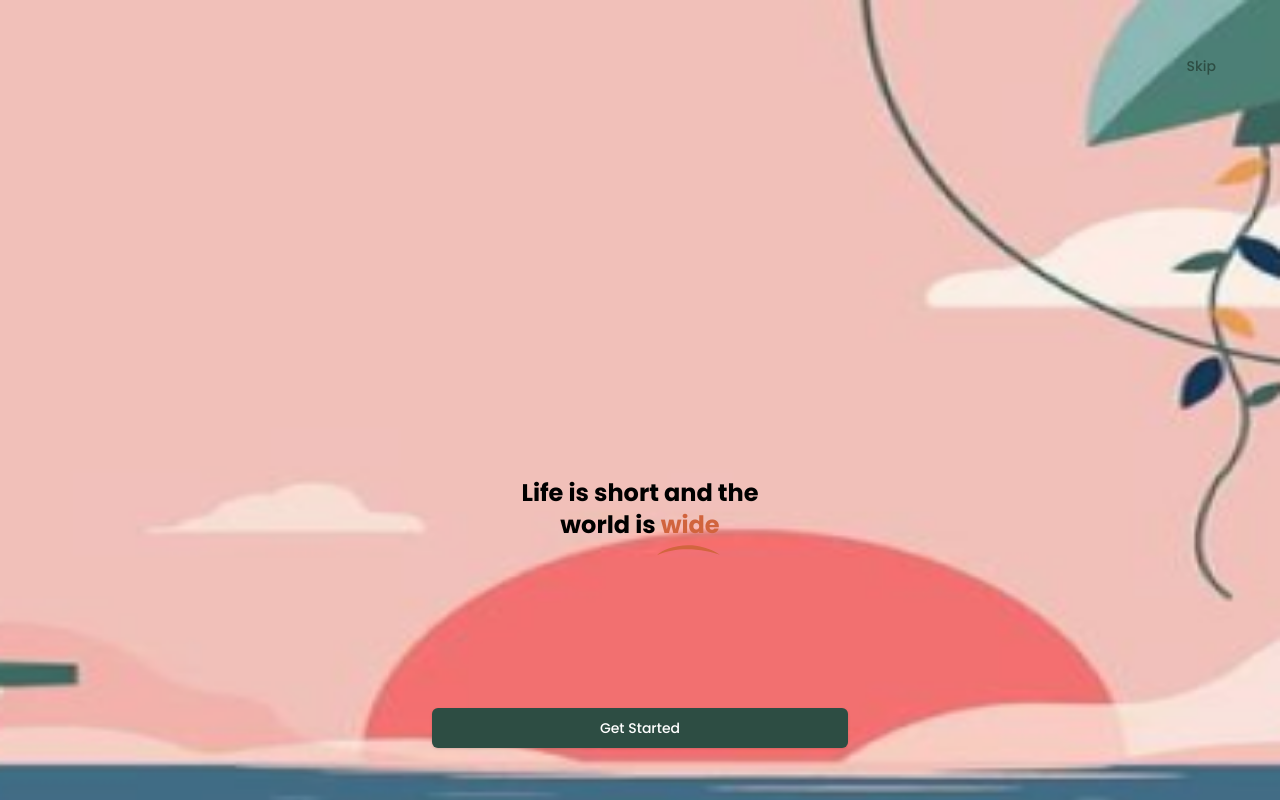
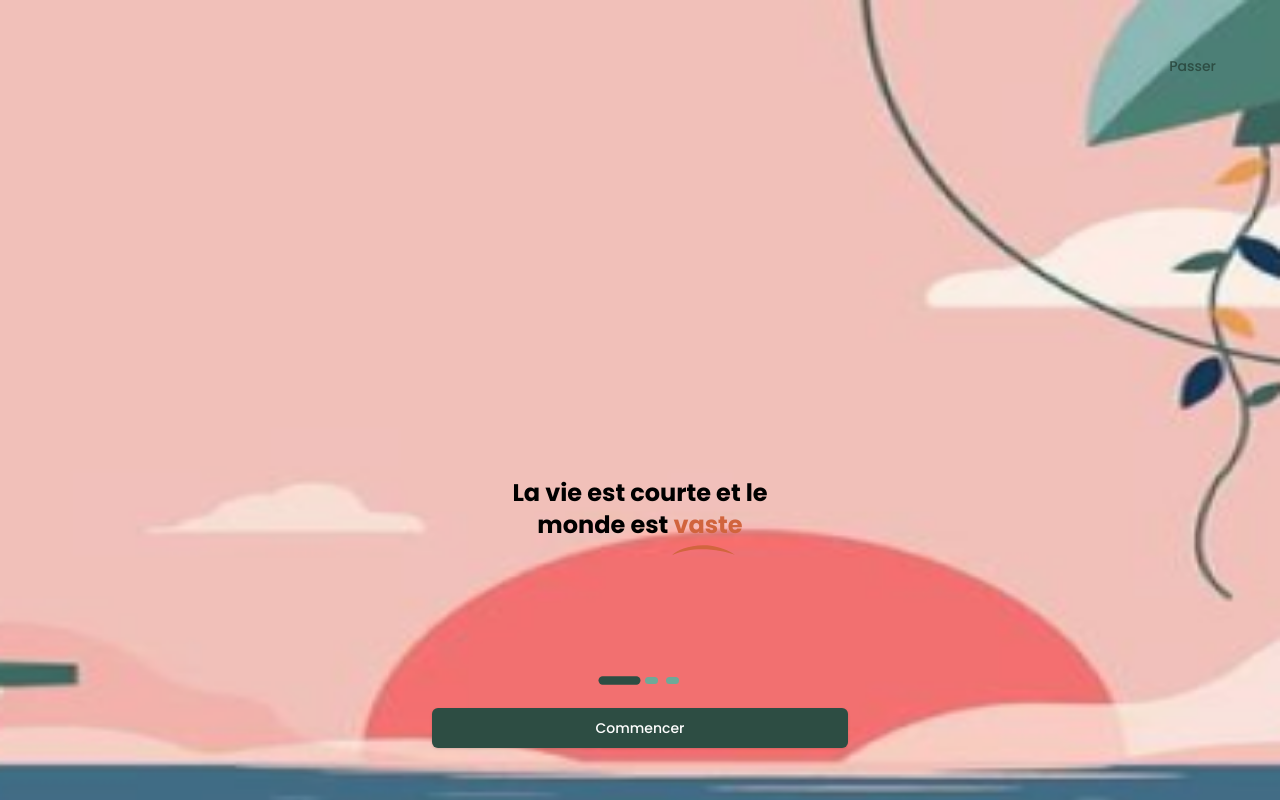
Before and after one commit to GrandEmpereur/Bookshelves, a Next.js app: page /onboarding in a window 1280 px wide. Shown: the top 800 px of the page. Built offline with nearby package versions, Linux system fonts and the light colour scheme.

Commit message:
📝 doc(onboarding/page.tsx): Update text and button labels in onboarding screens 🔧 config(onboarding/page.tsx): Adjust styling and text alignment in onboarding screens

```diff
--- a/src/app/onboarding/page.tsx
+++ b/src/app/onboarding/page.tsx
@@ -1,4 +1,4 @@
-"use client"
+"use client";
 
 import React, { useState, useRef, useEffect } from 'react';
 import { useRouter } from 'next/navigation';
@@ -11,31 +11,31 @@ const onboardingScreens = [
         image: '/img/onboarding/step1.png',
         title: (
             <>
-                Life is short and the world is <span className="text-secondary">wide</span>
+                La vie est courte et le monde est <span className="text-secondary">vaste</span>
             </>
         ),
-        description: 'At Friends tours and travel, we customize reliable and trustworthy educational tours to destinations all over the world',
-        buttonText: 'Get Started',
+        description: 'Chez Bookish, nous personnalisons des voyages éducatifs fiables et dignes de confiance vers des destinations du monde entier',
+        buttonText: 'Commencer',
     },
     {
         image: '/img/onboarding/step2.png',
         title: (
             <>
-                It’s a big world out there go <span className="text-secondary">explore</span>
+                C’est un grand monde là-bas, allez <span className="text-secondary">explorer</span>
             </>
         ),
-        description: 'To get the best of your adventure you just need to leave and go where you like, we are waiting for you',
-        buttonText: 'Next',
+        description: 'Pour tirer le meilleur parti de votre aventure, il vous suffit de partir et d’aller où vous aimez, nous vous attendons',
+        buttonText: 'Suivant',
     },
     {
         image: '/img/onboarding/step3.png',
         title: (
             <>
-                People don’t take trips, trips take <span className="text-secondary">people</span>
+                Les gens ne prennent pas de voyages, les voyages prennent <span className="text-secondary">les gens</span>
             </>
         ),
-        description: 'To get the best of your adventure you just need to leave and go where you like, we are waiting for you',
-        buttonText: 'Next',
+        description: 'Pour tirer le meilleur parti de votre aventure, il vous suffit de partir et d’aller où vous aimez, nous vous attendons',
+        buttonText: 'Suivant',
     },
 ];
 
@@ -120,12 +120,12 @@ const OnboardingScreen: React.FC = () => {
             </div>
             <div ref={containerRef} className="flex flex-col items-center w-full max-w-md p-4 gap-y-6 pt-[440px]">
                 <div className="absolute top-12 right-12 w-full flex justify-end">
-                    <Button variant={'link'} className="text-sm" onClick={handleSkip}>Skip</Button>
+                    <Button variant={'link'} className="text-sm" onClick={handleSkip}>Passer</Button>
                 </div>
                 <h2 className="relative text-2xl font-bold text-center w-[309px]" ref={titleRef}>
                     {onboardingScreens[currentScreen].title}
                     {currentScreen === 0 && (
-                        <div className="absolute bottom-[-15px] right-[75px] justify-center mt-2">
+                        <div className="absolute bottom-[-15px] right-[60px] justify-center mt-2">
                             <Image src="/underline.svg" width={62.92} height={10.3} alt="Wide SVG" />
                         </div>
                     )}
@@ -134,13 +134,11 @@ const OnboardingScreen: React.FC = () => {
                     {onboardingScreens[currentScreen].description}
                 </p>
                 <div className="flex justify-center gap-x-2 mt-4">
-                    {[0, 1, 2].map((index) => (
+                    {onboardingScreens.map((_, index) => (
                         <div
                             key={index}
-                            ref={(el) => {
-                                dotRefs.current[index] = el;
-                            }}
-                            className={`w-${index === currentScreen ? '[35px]' : '[13px]'} h-[7px] rounded-full ${index === currentScreen ? 'bg-primary' : 'bg-primary-500'}`}
+                            ref={(el) => { dotRefs.current[index] = el; }}
+                            className={`h-[7px] rounded-full ${index === currentScreen ? 'w-[35px] bg-primary' : 'w-[13px] bg-primary-500'}`}
                         ></div>
                     ))}
                 </div>
```
